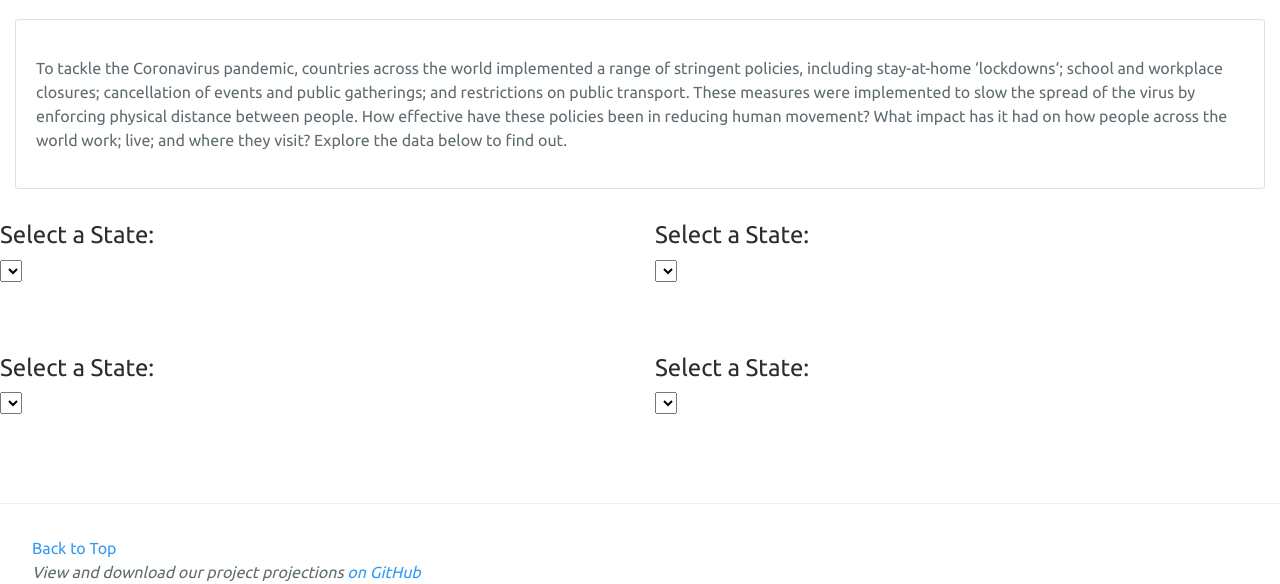
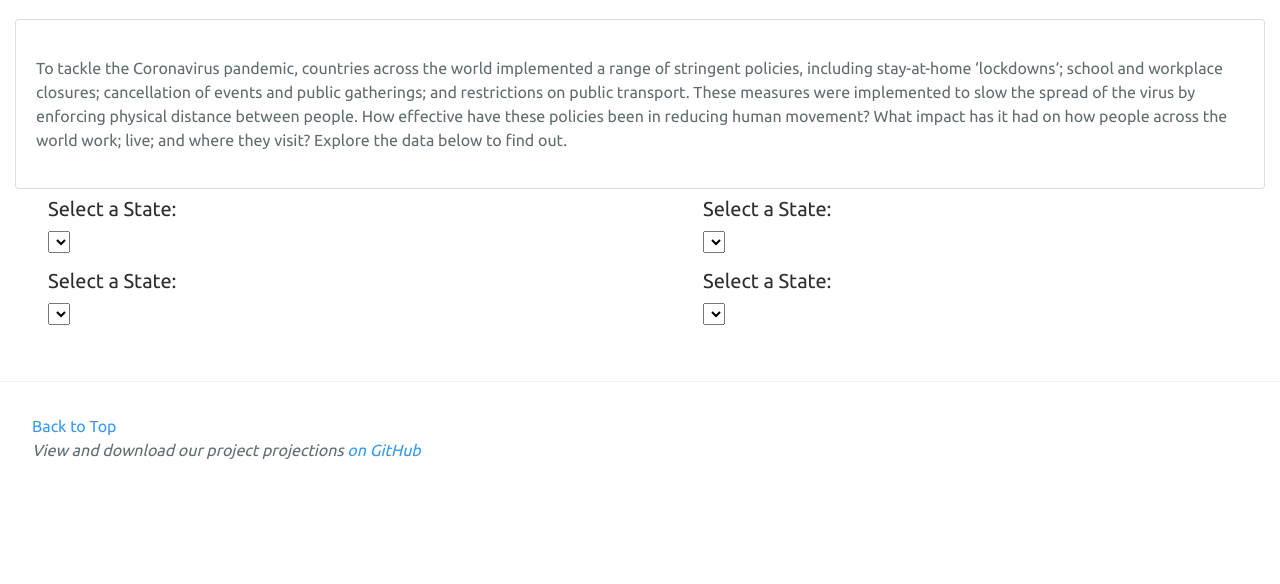
Before and after one commit to LisaHarrison08/COVID-Trends-Dashboard, a PHP site: page /comparison.html in a window 1280 px wide. Shown: the part 260-844 px from the top of the page. After the commit the page ends 719 px from the top, so only its background shows below. Run offline with PHP 8.4, Linux system fonts and the light colour scheme; lists and menus that the app fills with data are empty; some libraries are stand-ins or nearby versions; some web fonts are replaced.

Commit message:
Completed dashboard layout

```diff
--- a/comparison.html
+++ b/comparison.html
@@ -52,9 +52,9 @@
 
       <!--First Column in this Row-->
       <div class="col-lg-6">
-        <div class="box py-4 mt-2 pb-5 px-0">
+        <div class="box pl-5 mt-2 pb-3">
           <div id="myDiv"></div>
-          <h4>Select a State:</h4>
+          <h5>Select a State:</h5>
           <div id="stateData" class="panel-body">
             <select id="selDataset"></select>
           </div>
@@ -63,9 +63,9 @@
 
       <!--Second Column in this Row-->
       <div class="col-lg-6">
-        <div class="box py-4 mt-2 pb-5 px-0">
+        <div class="box pl-5 mt-2 pb-3">
           <div id="myDiv2"></div>
-          <h4>Select a State:</h4>
+          <h5>Select a State:</h5>
           <div id="stateData2" class="panel-body">
             <select id="selDataset2"></select>
           </div>
@@ -78,9 +78,9 @@
 
       <!--First Column in this Row-->
       <div class="col-lg-6">
-        <div class="box py-4 mb-2 pb-5 px-0">
+        <div class="box pl-5 mb-2 pb-3">
           <div id="myDiv3"></div>
-          <h4>Select a State:</h4>
+          <h5>Select a State:</h5>
           <div id="stateData" class="panel-body">
             <select id="selDataset3"></select>
           </div>
@@ -89,9 +89,9 @@
 
       <!--Second Column in this Row-->
       <div class="col-lg-6">
-        <div class="box py-4 mb-2 pb-5 px-0">
+        <div class="box pl-5 mb-2 pb-3">
           <div id="myDiv4"></div>
-          <h4>Select a State:</h4>
+          <h5>Select a State:</h5>
           <div id="stateData" class="panel-body">
             <select id="selDataset4"></select>
           </div>
--- a/index.html
+++ b/index.html
@@ -39,7 +39,7 @@
 
       <!--First Column in this Row-->
       <div class="col-lg-4 pt-4">
-        <div class="box py-2 mt-3 px-0">
+        <div class="box pl-3 mt-3 px-0">
           <h6>Select a State from the map or dropdown menu to analyse the data:</h6>
           <div id="map"></div>
 
@@ -65,14 +65,14 @@
 
       <!--First Column in this Row-->
       <div class="col-lg-6">
-        <div class="box py-2 mt-3 pb-5 px-0">
+        <div class="box py-2 mt-3 pb-3 px-0">
           <div id="plot-revenue"></div>
         </div>
       </div>
 
       <!--Second Column in this Row-->
       <div class="col-lg-6">
-        <div class="box py-2 mt-3 pb-5 px-0">
+        <div class="box py-2 mt-3 pb-3 px-0">
           <div id="plot-covid"></div>
         </div>
       </div>
--- a/static/css/homepage.css
+++ b/static/css/homepage.css
@@ -93,6 +93,7 @@ h2 {
 p {
 	display: block;
 	box-align: center;
+	font-size: 16px;
 	margin-block-start: 1em;
 	margin-block-end: 1em;
 	margin-inline-start: 0px;
@@ -101,8 +102,12 @@ p {
 
 h5 {
 	font-style: Ubuntu, sans-serif;
-	text-align: center;
-	text-decoration: underline;
+}
+h3 {
+	font-style: Ubuntu, sans-serif;
+	/* text-align: left; */
+	/* text-decoration: underline; */
+	margin-top: 10px;
 }
 
 @media screen {
```
Also changed, not shown: google.html (+14 -16 lines), pets.html (+5 -5 lines), tweets.html (+18 -20 lines).
